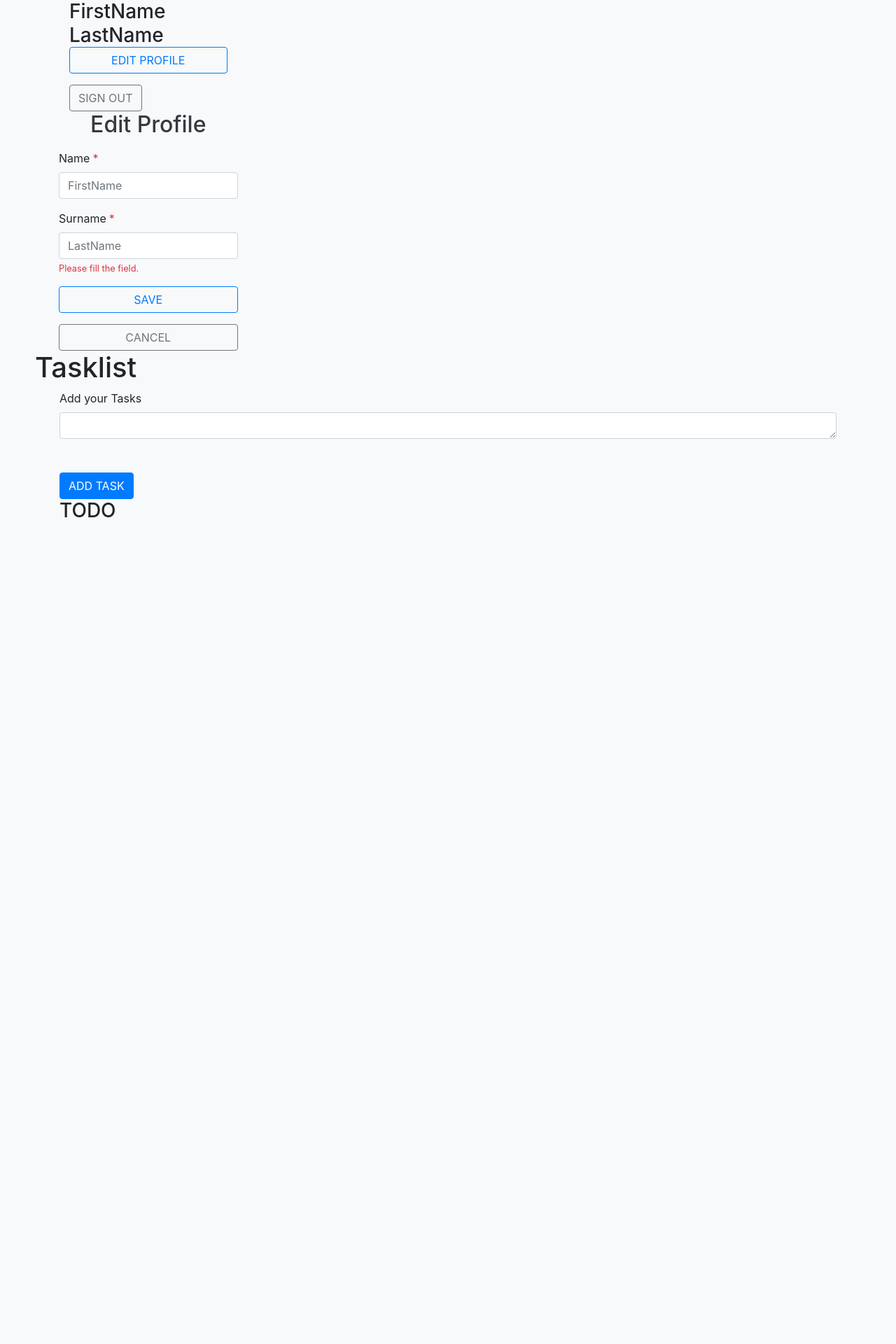
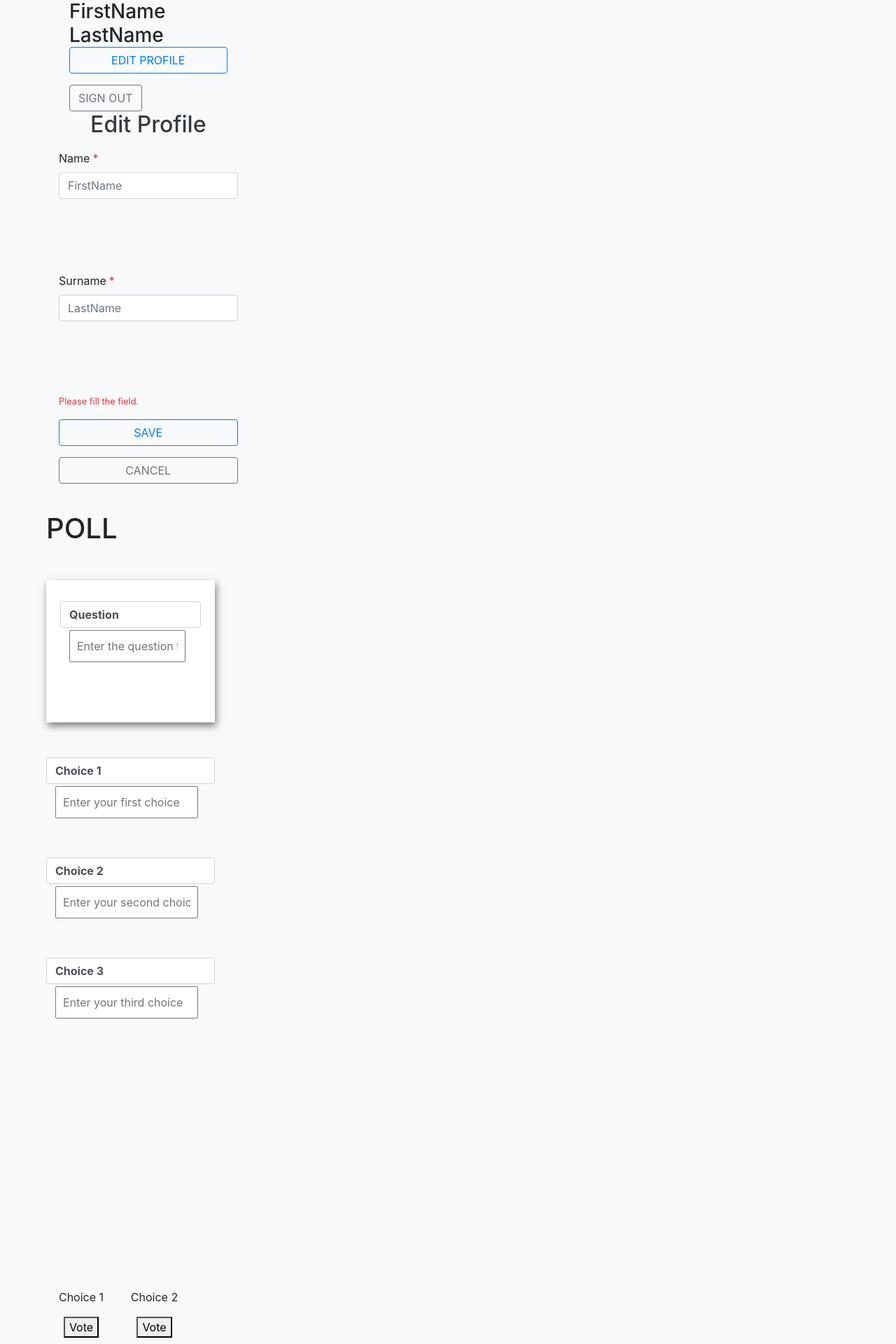
Before and after one commit to christamdavis/COMP4620_DASH_Meet, a PHP site: page /pages/dashboard.html in a window 1280 px wide. Shown: the top 1920 px of the page at 70% size. Before the commit the page ends 739 px from the top, so only its background shows below. Run offline with PHP 8.4, Linux system fonts and the light colour scheme; some libraries are stand-ins or nearby versions.

Commit message:
Added polls
Created a simple poll taking feature, users are given three options to choose from

```diff
--- a/public/css/style.css
+++ b/public/css/style.css
@@ -28,3 +28,69 @@ i{
 #errorMsg{
     color: red;
 }
+/*polls*/
+.choice {
+  height: 400px;
+  display: inline-block;
+  width: 100px;
+}
+.result {
+  height: 330px;
+  display: flex;
+  flex-direction: column;
+  justify-content: flex-end;
+}
+.bar {
+  height: 0%;
+  width: 70%;
+  margin: 0 auto;
+}
+
+.bar[data-choice="1"] {
+  background-color: red;
+}
+
+.bar[data-choice="2"] {
+  background-color: green;
+}
+
+.bar[data-choice="3"] {
+  background-color: blue;
+}
+.label {
+  height: 70px;
+  text-align: center;
+}
+form {
+	background-color: #fff;
+	max-width: 500px;
+	margin: 50px auto;
+	padding: 30px 20px;
+	box-shadow: 2px 5px 10px rgba(0, 0, 0, 0.5);
+}
+.form-control {
+			text-align: left;
+			margin-bottom: 105px;
+
+		}
+		/* Styling form-control Label */
+			.form-control label {
+				display: block;
+				margin-bottom: 10px;
+			}
+			.form-control input,
+					.form-control select,
+					.form-control textarea {
+						border: 1px solid #777;
+						border-radius: 2px;
+						font-family: inherit;
+						padding: 10px;
+						display: block;
+						width: 95%;
+					}
+#label-name{
+  font-weight: bold;
+}
+#label-choice{
+  font-weight: bold;
+}
--- /dev/null
+++ b/public/js/polls.js
@@ -0,0 +1,47 @@
+//Samin Basir
+//https://codepen.io/laurakelly/pen/RPgmwP
+var buttons = document.querySelectorAll(".choice button"),
+  tally = {
+    1: 0,
+    2: 0,
+    3: 0,
+    total: 0
+  };// total of 3 choices
+
+function vote(choice) {
+  tally[choice]++;
+  tally["total"]++;
+  console.log(tally);
+}
+
+function barPercentage(node, tally) {// computing the bar percentage
+  var choice = node.dataset.choice;
+
+  if (tally[choice])
+    return tally[choice]/tally["total"] * 100;// return the results of the tally
+  return 0;
+}
+
+function renderBars() {
+  var bars = document.getElementsByClassName("bar");// shows the bars in relation to the tally
+
+  for (var i = 0; i < bars.length; i++) {
+    var percentage = barPercentage(bars[i], tally);
+    console.log(percentage)
+    bars[i].style.height = percentage.toString() + "%";
+  }
+}
+
+function setup() {
+  // Set up event listeners
+  for (var i = 0; i < buttons.length; i++) {
+    buttons[i].addEventListener("click", function(e) {
+      vote(e.target.dataset["choice"]);
+      renderBars();
+    });
+  }
+
+  renderBars();// rendering the bars
+}
+
+setup();
--- a/public/pages/dashboard.html
+++ b/public/pages/dashboard.html
@@ -1,6 +1,6 @@
 <!--
   COMP4620_DASH_Meet dashboard.html
-  Christa Davis
+  Christa Davis Samin Basir Mohammadazar Khalifa
   Created: 7/26/2022
   GUI Programming II
 
@@ -81,6 +81,104 @@
     </div>
 
     <!--ADD YOUR POLL HTML HERE-->
+    <section class="feature mt-4">
+                    <div class="row">
+                        <div class="col-lg-3">
+                            <div class="feature-container rounded-2 p-3">
+
+
+                                <div id = "poll">
+                                  <body>
+<h1>POLL</h1>
+<!--https://codepen.io/laurakelly/pen/RPgmwP-->
+<!-- Create Form -->
+<form id="form">
+
+  <!-- choice -->
+  <div class="form-control">
+    <label for="name" id="label-name">
+      Question
+    </label>
+
+    <!-- Input Type Text -->
+    <form>
+  <!-- <label for="q1">Choice 1:</label><br>
+
+  <input type="text" id="q3" name="q1"><br> -->
+</form>
+    <input type="text"
+      id="name"
+      placeholder="Enter the question to be asked" />
+  </div>
+<!-- choice -->
+  <div class="form-control">
+    <label for="choice1" id="label-choice">
+      Choice 1
+    </label>
+
+    <!-- Input Type Text -->
+    <input type="text"
+      id="choice1"
+      placeholder="Enter your first choice" />
+  </div>
+  <!-- choice -->
+      <div class="form-control">
+        <label for="choice1" id="label-choice">
+          Choice 2
+        </label>
+
+        <!-- Input Type Text -->
+        <input type="text"
+          id="choice2"
+          placeholder="Enter your second choice" />
+      </div>
+      <!-- choice -->
+          <div class="form-control">
+            <label for="choice3" id="label-choice">
+              Choice 3
+            </label>
+
+            <!-- Input Type Text -->
+            <input type="text"
+              id="choice3"
+              placeholder="Enter your third choice" />
+          </div>
+
+<div id="choices">
+<div class="choice">
+  <div class="result">
+    <div class="bar" data-choice="1"></div>
+  </div>
+  <div class="label">
+    <p>Choice 1</p>
+    <button data-choice="1">Vote</button>
+  </div>
+</div>
+<div class="choice">
+  <div class="result">
+    <div class="bar" data-choice="2"></div>
+  </div>
+  <div class="label">
+    <p>Choice 2</p>
+    <button data-choice="2">Vote</button>
+  </div>
+</div>
+<div class="choice">
+  <div class="result">
+    <div class="bar" data-choice="3"></div>
+  </div>
+  <div class="label">
+    <p>Choice 3</p>
+    <button data-choice="3">Vote</button>
+
+  </div>
+</div>
+</div>
+<!-- partial -->
+<script  src="./polls.js"></script>
+
+</body>
+                </section>
     <!--ADD YOUR NOTES HTML HERE-->
     <!--ADD YOUR TASK LIST HTML HERE-->
     <h1>Tasklist</h1>
@@ -134,6 +232,7 @@
     <script src="../js/tasklist.js"></script>
     <script src="../js/app.js"></script>
     <script src="../js/notes.js"></script>
+    <script src="../js/polls.js"></script>
     <script src="https://code.jquery.com/jquery-3.3.1.slim.min.js" integrity="sha384-q8i/X+965DzO0rT7abK41JStQIAqVgRVzpbzo5smXKp4YfRvH+8abtTE1Pi6jizo" crossorigin="anonymous"></script>
     <script src="https://cdnjs.cloudflare.com/ajax/libs/popper.js/1.14.3/umd/popper.min.js" integrity="sha384-ZMP7rVo3mIykV+2+9J3UJ46jBk0WLaUAdn689aCwoqbBJiSnjAK/l8WvCWPIPm49" crossorigin="anonymous"></script>
     <script src="https://stackpath.bootstrapcdn.com/bootstrap/4.1.3/js/bootstrap.min.js" integrity="sha384-ChfqqxuZUCnJSK3+MXmPNIyE6ZbWh2IMqE241rYiqJxyMiZ6OW/JmZQ5stwEULTy" crossorigin="anonymous"></script>
```
Also changed, not shown: public/js/poll.js (deleted, +0 -9 lines).
